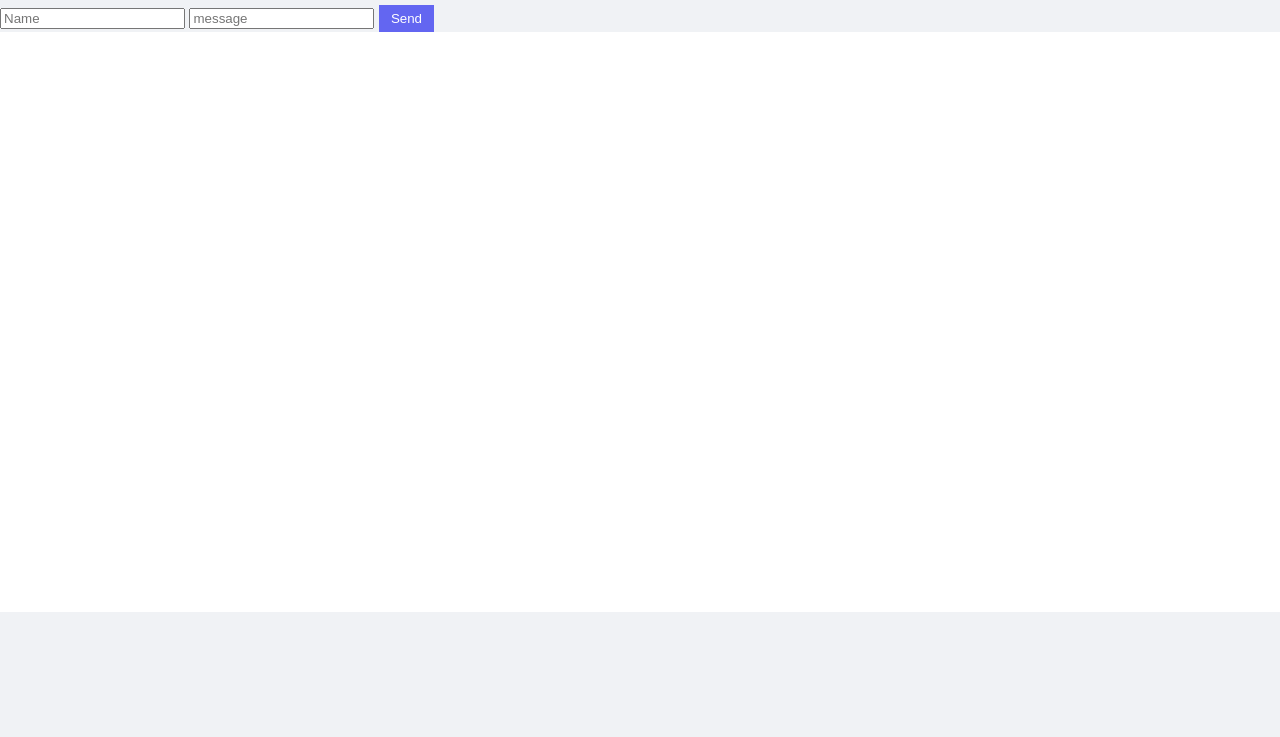
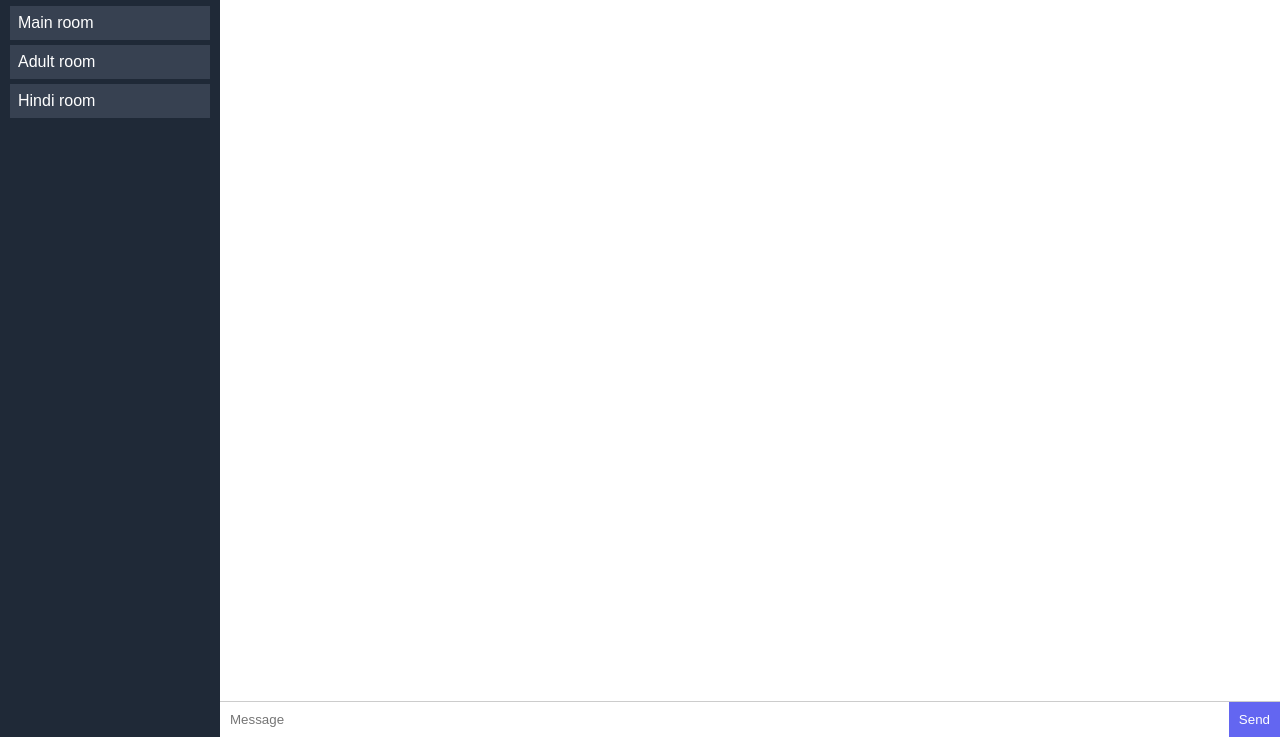
Before and after one commit to florawings/florawings-chat, a website: page public/index.html in a window 1280 px wide. Shown: the part 63-800 px from the top of the page. Drawn offline with nearby package versions, Linux system fonts and the light colour scheme; no server answers; sample sign-in values are in the browser's storage.

Commit message:
Update index.html

```diff
--- a/public/index.html
+++ b/public/index.html
@@ -1,51 +1,107 @@
 <!DOCTYPE html>
 <html>
-
 <head>
-
 <title>Florawings Chat</title>
 
 <style>
 
 body{
+margin:0;
 font-family:Arial;
-background:#f0f2f5;
-margin:0;
+background:#f1f3f6;
 }
 
-#chat{
-height:70vh;
-overflow:auto;
-background:white;
+.container{
+display:flex;
+height:100vh;
+}
+
+/* rooms */
+
+.rooms{
+width:200px;
+background:#1f2937;
+color:white;
 padding:10px;
 }
 
-.msg{
-margin-bottom:6px;
+.room{
+padding:8px;
+background:#374151;
+margin-bottom:5px;
+cursor:pointer;
 }
 
-button{
+/* chat */
+
+.chat{
+flex:1;
+display:flex;
+flex-direction:column;
+}
+
+.messages{
+flex:1;
+overflow:auto;
+padding:10px;
+background:white;
+}
+
+.input{
+display:flex;
+border-top:1px solid #ccc;
+}
+
+.input input{
+flex:1;
+padding:10px;
+border:none;
+}
+
+.input button{
+padding:10px;
 background:#6366f1;
 color:white;
 border:none;
-padding:6px 12px;
 }
 
 </style>
-
 </head>
 
 <body>
 
-<h2>Florawings Chat</h2>
+<script>
 
-<input id="name" placeholder="Name">
+if(!localStorage.getItem("user")){
+location="/login.html"
+}
 
-<input id="msg" placeholder="message">
+</script>
 
+<div class="container">
+
+<div class="rooms">
+
+<h3>Rooms</h3>
+
+<div class="room" onclick="joinRoom('main')">Main room</div>
+<div class="room" onclick="joinRoom('adult')">Adult room</div>
+<div class="room" onclick="joinRoom('hindi')">Hindi room</div>
+
+</div>
+
+<div class="chat">
+
+<div id="chat" class="messages"></div>
+
+<div class="input">
+<input id="msg" placeholder="Message">
 <button onclick="send()">Send</button>
+</div>
 
-<div id="chat"></div>
+</div>
+
+</div>
 
 <script src="/socket.io/socket.io.js"></script>
 
@@ -53,51 +109,45 @@ padding:6px 12px;
 
 const socket = io()
 
-let myName = "Guest_"+Math.floor(Math.random()*1000)
+const name = localStorage.getItem("user")
 
-socket.emit("join","main")
+let room="main"
+
+socket.emit("join",{name,room})
+
+function joinRoom(r){
+
+room=r
+
+socket.emit("join",{name,room})
+
+}
 
 function send(){
 
-const msg = document.getElementById("msg").value
+const msg=document.getElementById("msg").value
 
-socket.emit("chat",{msg})
+socket.emit("chat",msg)
+
+document.getElementById("msg").value=""
 
 }
 
 socket.on("chat",(data)=>{
 
-const div = document.createElement("div")
+const div=document.createElement("div")
 
-div.className="msg"
-
-div.innerHTML =
-`<span style="color:${data.color}">
-${data.name}: ${data.msg}
-</span>
-<button onclick="del(${data.id})">x</button>`
+div.innerText=data.name+": "+data.msg
 
 document.getElementById("chat").appendChild(div)
 
 })
 
-function del(id){
-
-socket.emit("deleteMsg",id)
-
-}
-
-socket.on("deleteMsg",(id)=>{
-
-location.reload()
-
-})
-
 socket.on("system",(msg)=>{
 
-const div = document.createElement("div")
+const div=document.createElement("div")
 
-div.innerText = msg
+div.innerText=msg
 
 document.getElementById("chat").appendChild(div)
 
@@ -106,5 +156,4 @@ document.getElementById("chat").appendChild(div)
 </script>
 
 </body>
-
 </html>
```
